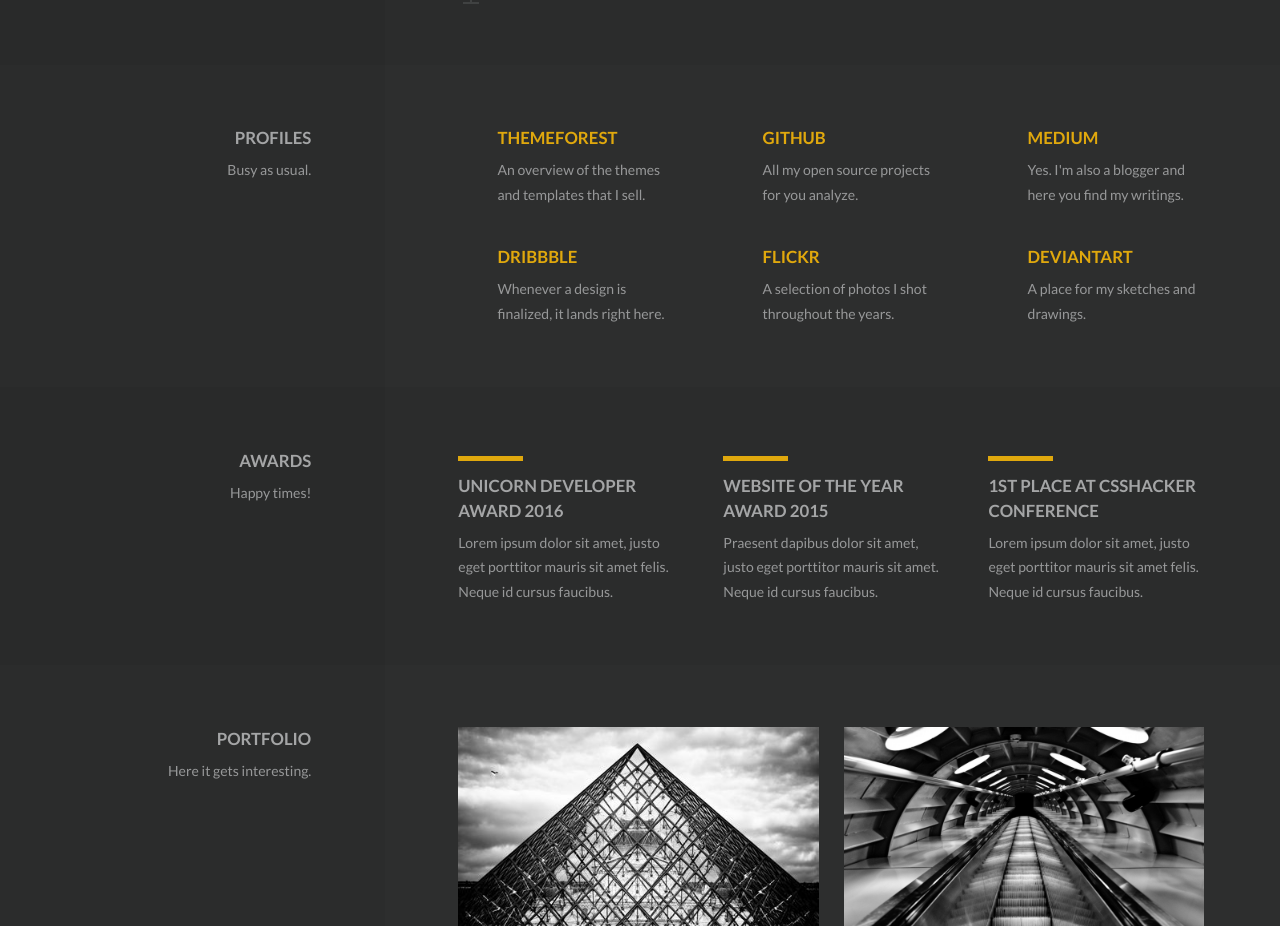
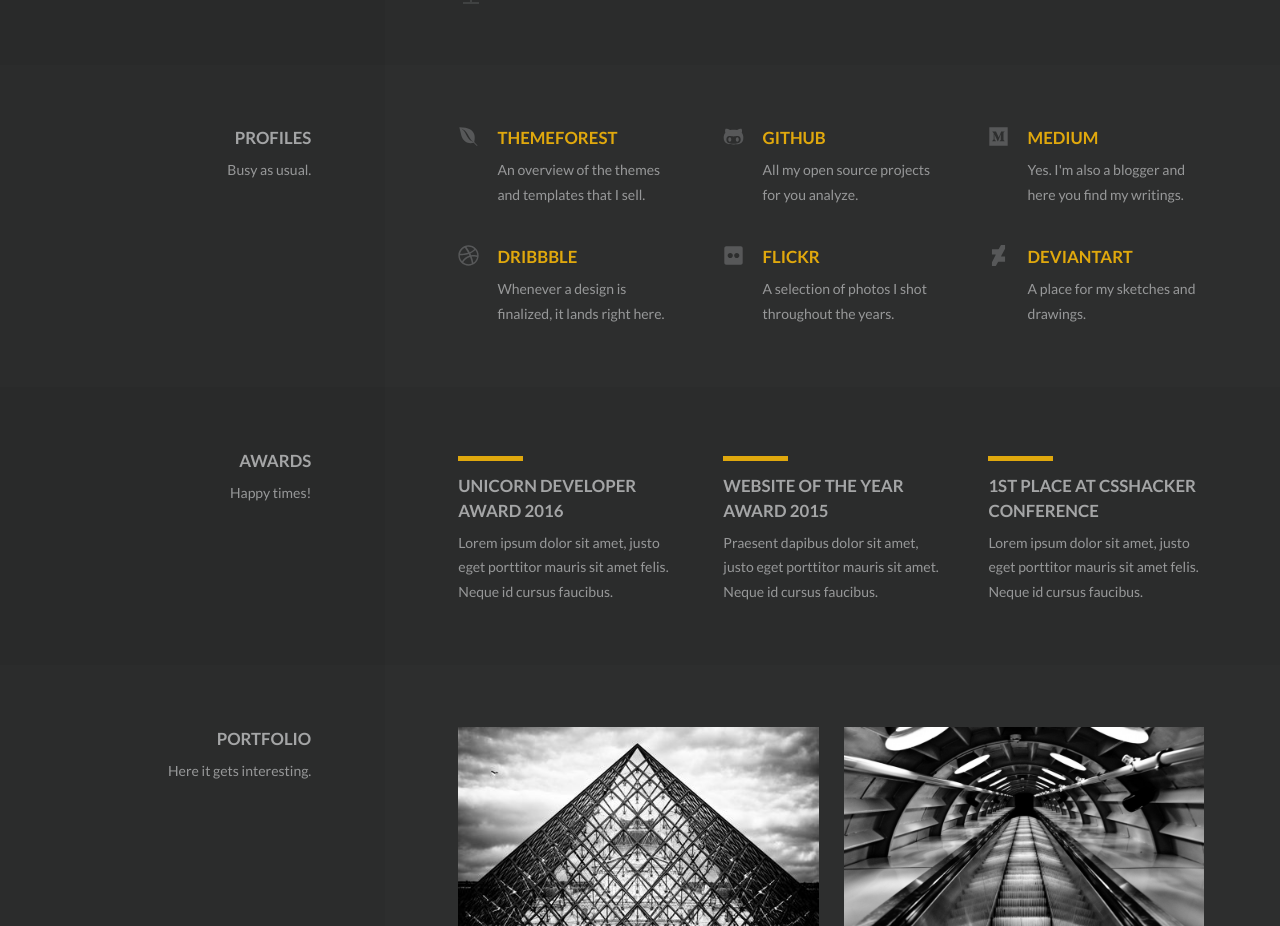
Before and after one commit to brandonfancher/resume-react, a React (Create React App) app: page / in a window 1280 px wide. Shown: the part 3238-4164 px from the top of the page. Built offline with nearby package versions, Linux system fonts and the light colour scheme.

Commit message:
Add FA icons back into Profiles.

```diff
--- a/src/components/Profiles.js
+++ b/src/components/Profiles.js
@@ -1,8 +1,16 @@
 import React from "react";
 import PropTypes from "prop-types";
+import {
+  FaEnvira,
+  FaGithubAlt,
+  FaMedium,
+  FaDribbble,
+  FaFlickr,
+  FaDeviantart,
+} from "react-icons/fa";
 import SectionHeader from "./SectionHeader";
 
-const Profile = ({ link, title, description }) => (
+const Profile = ({ link, title, description, icon: Icon }) => (
   <div className="o-grid__col-xl-4  o-grid__col-sm-6">
     <div className="o-content">
       <a
@@ -14,7 +22,7 @@
         <div className="o-media  o-media--block">
           <div className="o-media__figure">
             <div className="c-profile__icon">
-              <i className="fab  fa-lg  fa-envira"></i>
+              <Icon className="fab fa-lg" />
             </div>
           </div>
           <div className="o-media__body  o-content__body">
@@ -48,31 +56,37 @@
               link="http://themeforest.net/user/ruventhemes/portfolio"
               title="Themeforest"
               description="An overview of the themes and templates that I sell."
+              icon={FaEnvira}
             />
             <Profile
               link="https://github.com/hatra-e/"
               title="GitHub"
               description="All my open source projects for you analyze."
+              icon={FaGithubAlt}
             />
             <Profile
               link="http://wordpress.com"
               title="Medium"
               description="Yes. I'm also a blogger and here you find my writings."
+              icon={FaMedium}
             />
             <Profile
               link="https://dribbble.com"
               title="Dribbble"
               description="Whenever a design is finalized, it lands right here."
+              icon={FaDribbble}
             />
             <Profile
               link="https://www.flickr.com"
               title="Flickr"
               description="A selection of photos I shot throughout the years."
+              icon={FaFlickr}
             />
             <Profile
               link="http://www.deviantart.com"
               title="DeviantArt"
               description="A place for my sketches and drawings."
+              icon={FaDeviantart}
             />
           </div>
         </div>
```
